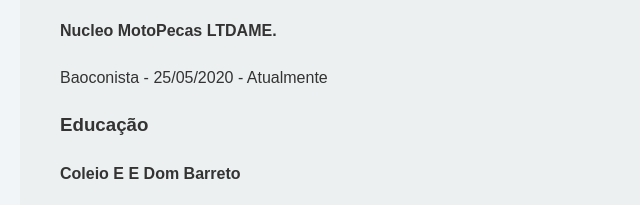
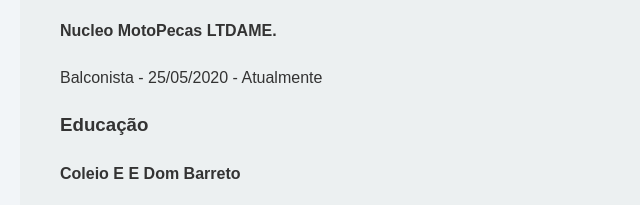
Before and after one commit to JBatista81/Entrega-Projeto-Final, a plain HTML site: page index.html in a window 1280 px wide. Shown: the part 948-1153 px from the top of the page, 0-640 px from the left. Drawn offline with Linux system fonts and the light colour scheme.

Commit message:
Update index.html

```diff
--- a/index.html
+++ b/index.html
@@ -145,7 +145,7 @@
             </li>
             <li>
                 <h4>Nucleo MotoPecas LTDAME.</h4>
-                <p>Baoconista - 25/05/2020 - Atualmente</p>
+                <p>Balconista - 25/05/2020 - Atualmente</p>
             </li>
             <!-- Adicione mais experiências conforme necessário -->
         </ul>
```
